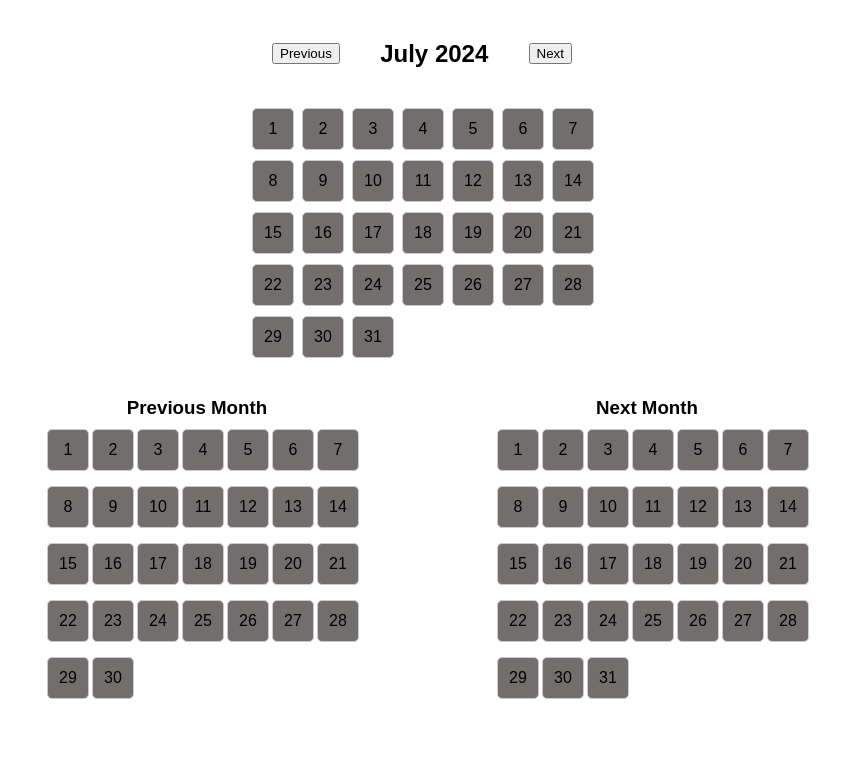
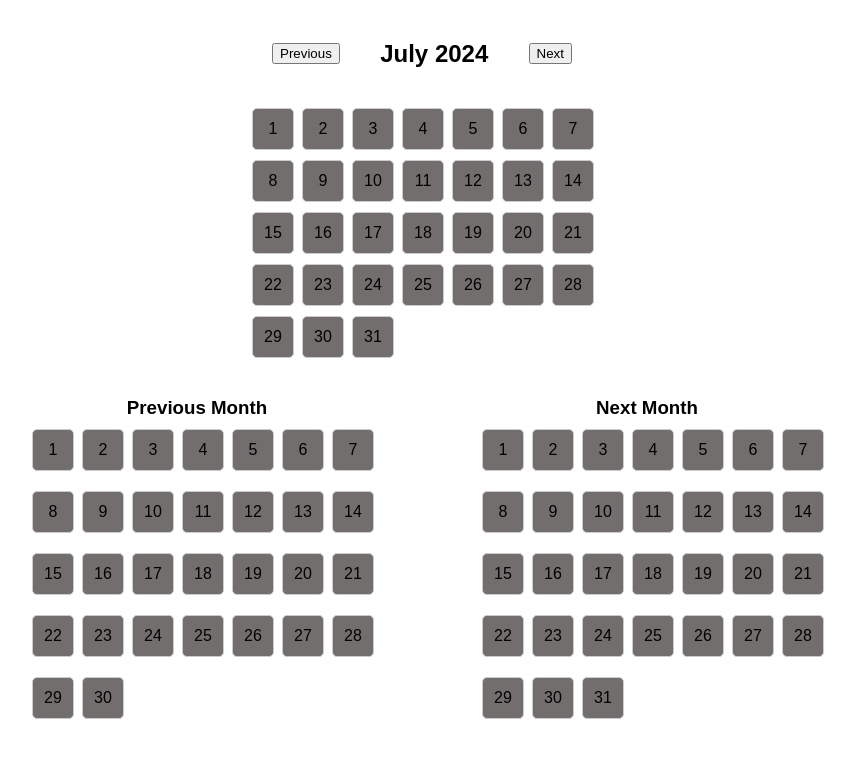
Before and after one commit to annie-uchiha/calendar-to-do-list, a React (Create React App) app in the folder calendar-to-do/: page / in a window 1280 px wide. Shown: the top 758 px of the page, without its empty margins (218-1073 px from the left). Built offline with nearby package versions, Linux system fonts and the light colour scheme.

Commit message:
change style up

```diff
--- a/calendar-to-do/src/styles/Calendar.scss
+++ b/calendar-to-do/src/styles/Calendar.scss
@@ -1,4 +1,3 @@
-// src/styles/Calendar.scss
 .calendar-wrapper {
     display: flex;
     flex-direction: column;
@@ -41,5 +40,5 @@
   .mini-calendar .days-wrapper {
     display: grid;
     grid-template-columns: repeat(7, 30px);
-    gap: 15px;
+    gap: 20px;
   }
```
